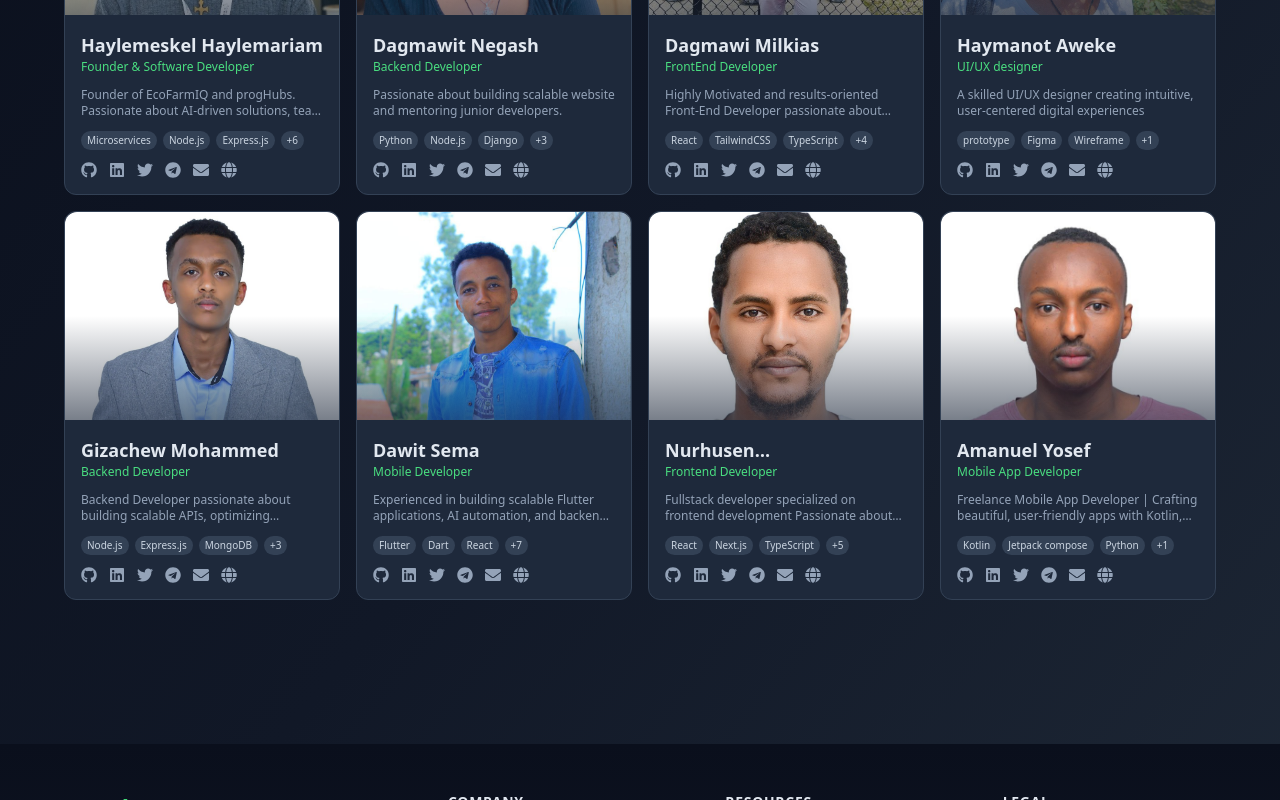
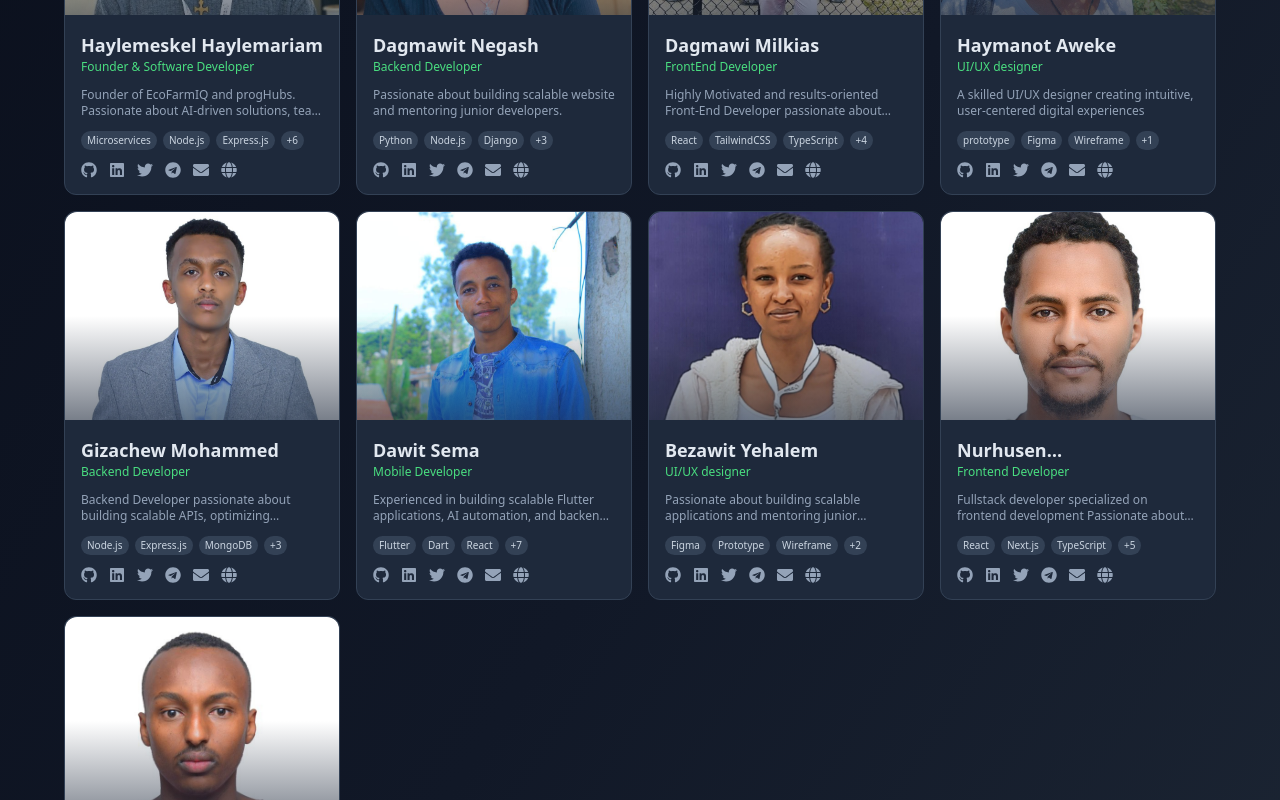
Before and after one commit to Hayle-HB/progHub, a React (Vite) app: page /developers in a window 1280 px wide. Shown: the part 488-1288 px from the top of the page. Built offline with nearby package versions, Linux system fonts and the light colour scheme.

Commit message:
developer added

```diff
--- a/src/pages/RoadMap/Developers.jsx
+++ b/src/pages/RoadMap/Developers.jsx
@@ -15,11 +15,12 @@ import {
 import Gizachew from "../../assets/Images/Developers/Gizachewu.jpg";
 import Haylemeskel from "../../assets/Images/Developers/Haylemeskel.jpg";
 import Nurhusen from "../../assets/Images/Developers/Nurhusen.jpg";
-import Aman from "../../assets/Images/Developers/AmanMobile.jpg";
+import Amanuel from "../../assets/Images/Developers/AmanMobile.jpg";
 import Dagmawi from "../../assets/Images/Developers/Dagmawi.jpg";
 import Dawit from "../../assets/Images/Developers/DawitSema.jpg";
 import DagmawitNegash from "../../assets/Images/Developers/DagnawutNegash12.jpg";
 import Haymanot from "../../assets/Images/Developers/Haymanot.jpg";
+import Bezawit_A from "../../assets/Images/Developers/Bezawit_A.jpg";
 const Developers = () => {
   const [selectedRole, setSelectedRole] = useState("All");
   const [selectedSkills, setSelectedSkills] = useState(new Set(["All"]));
@@ -145,6 +146,19 @@ const Developers = () => {
       portfolio: "https://dawitsema.vercel.app/",
     },
     {
+      name: "Bezawit Yehalem",
+      role: "UI/UX designer",
+      image: Bezawit_A,
+      bio: "Passionate about building scalable applications and mentoring junior developers.",
+      skills: ["Figma", "Prototype", "Wireframe", "React", "TailwindCSS"],
+      github: "https://github.com/bezu3007",
+      linkedin: "https://www.linkedin.com/in/bezawit-yehalem",
+      twitter: "",
+      email: "bezayayi@gmail.com",
+      telegram: "https://t.me/bezu3022",
+      portfolio: "",
+    },
+    {
       name: "Nurhusen mohammedteum",
       role: "Frontend Developer",
       image: Nurhusen,
@@ -170,7 +184,7 @@ const Developers = () => {
     {
       name: "Amanuel Yosef",
       role: "Mobile App Developer",
-      image: Aman,
+      image: Amanuel,
       bio: "Freelance Mobile App Developer | Crafting beautiful, user-friendly apps with Kotlin, Jetpack Compose & Firebase. Let's turn your app idea into reality! DM for collaborations.",
       skills: ["Kotlin", "Jetpack compose", "Python", "Flutter"],
       github: "https://github.com/amanuelyosef",
@@ -178,7 +192,6 @@ const Developers = () => {
       twitter: "https://x.com/AmanuYosi",
       email: "amanuyosi@gmail.com",
       telegram: "https://t.me/proaman777",
-      portfolio: "https://github.com/amanuelyosef",
     },
   ];
 
```
Also changed, not shown: src/assets/Images/Developers/Bezawit_A.jpg (added).
